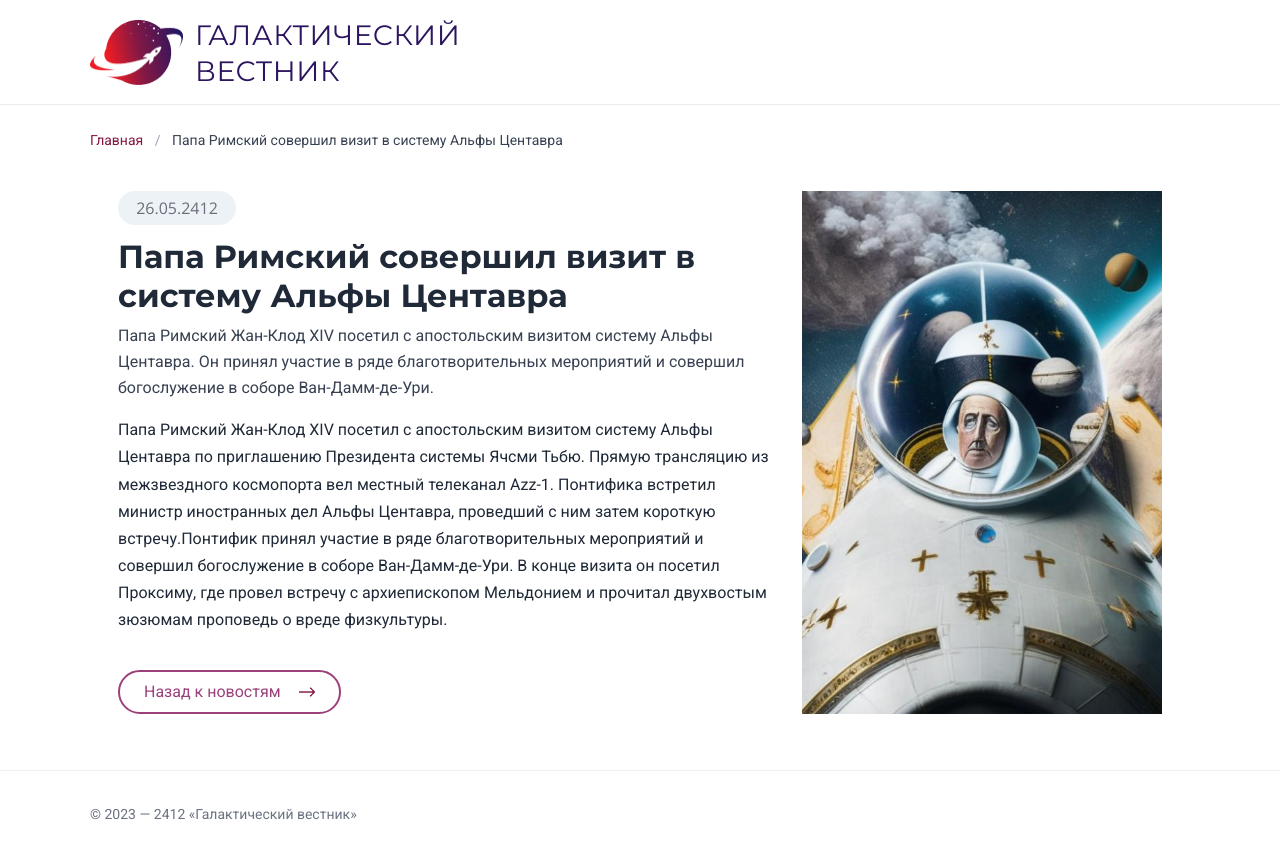
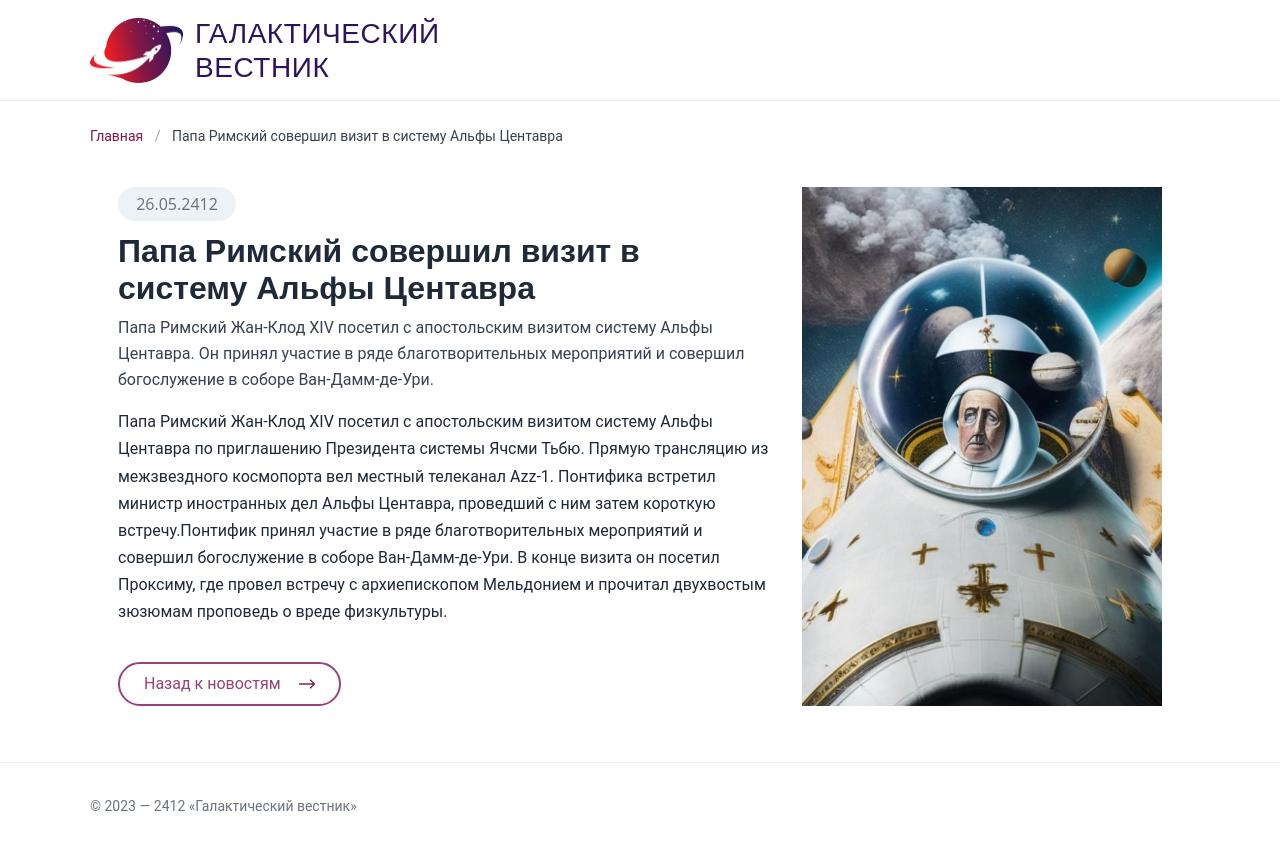
Before and after one commit to vladalekseev260320041-arch/novosti, a PHP site: page /news.php in a window 1280 px wide. After the commit the page ends 811 px from the top, so only its background shows below. Run offline with PHP 8.4, Linux system fonts and the light colour scheme; data comes from the database, SQL or seed files in the repository.

Commit message:
news.php

```diff
--- a/news.php
+++ b/news.php
@@ -16,9 +16,6 @@ function e(string $s): string { return htmlspecialchars($s, ENT_QUOTES | ENT_SUB
     <meta charset="utf-8">
     <meta name="viewport" content="width=device-width, initial-scale=1">
     <title><?= $item ? 'Новость — ' . e($item['title']) : 'Новость не найдена' ?></title>
-    <link rel="preconnect" href="https://fonts.googleapis.com">
-    <link rel="preconnect" href="https://fonts.gstatic.com" crossorigin>
-    <link href="https://fonts.googleapis.com/css2?family=Montserrat:wght@400;600;700&family=Open+Sans:wght@400;600&family=Roboto:wght@300;400;500&display=swap" rel="stylesheet">
     <link rel="stylesheet" href="styles.css">
   </head>
   <body>
```
